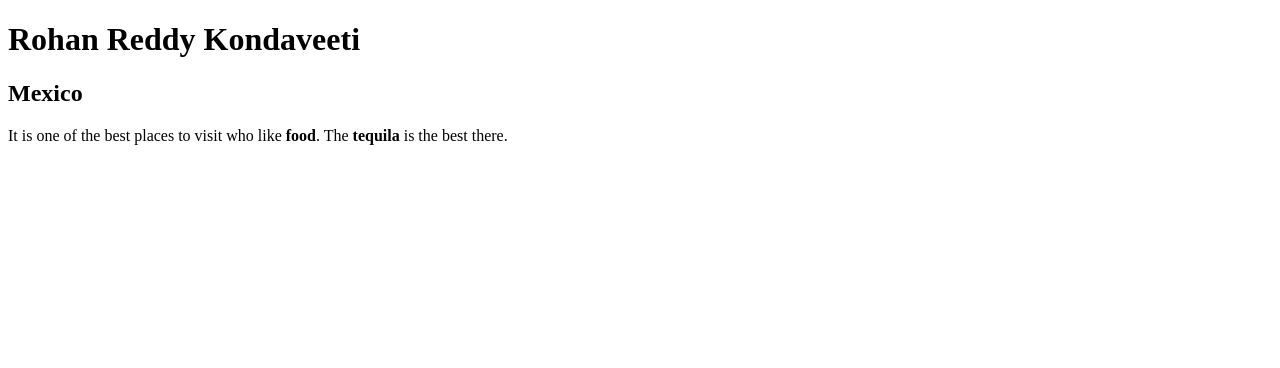
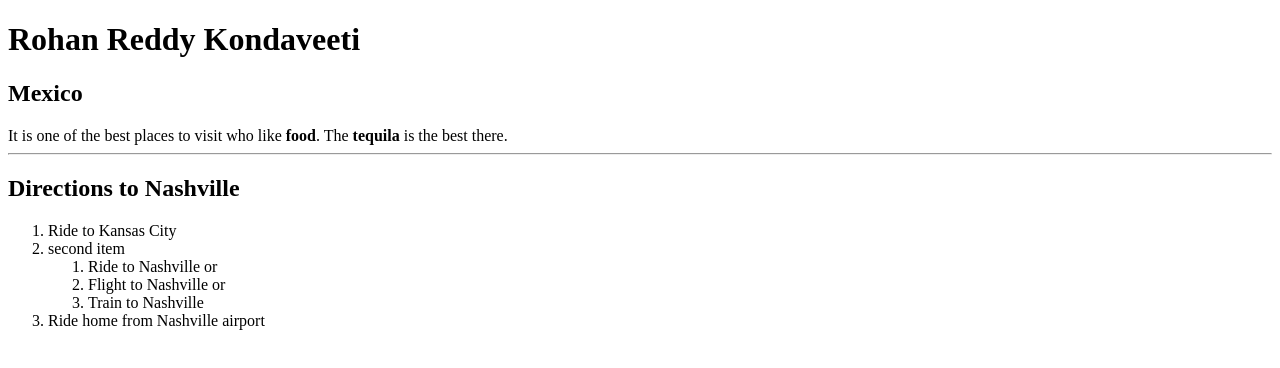
Before and after one commit to 44-563-WebApps-F21/webapps-f21-assignment-3-rohan2453, a plain HTML site: page index.html in a window 1280 px wide. Drawn offline with Linux system fonts and the light colour scheme.

Commit message:
Modified

```diff
--- a/index.html
+++ b/index.html
@@ -5,5 +5,18 @@
 <h1>Rohan Reddy Kondaveeti</h1>
 <h2>Mexico</h2>
 <p3>It is one of the best places to visit who like <b>food</b>. The <b>tequila</b> is the best there.</p3>
+<hr>
+<h2>Directions to Nashville</h2>
+<ol>
+    <li>Ride to Kansas City</li>
+    <li>second item
+      <ol>
+        <li>Ride to Nashville or</li>
+        <li>Flight to Nashville or</li>
+        <li>Train to Nashville</li>
+      </ol>
+    </li>
+    <li>Ride home from Nashville airport</li>
+  </ol>
 </body>
 </html>
```
